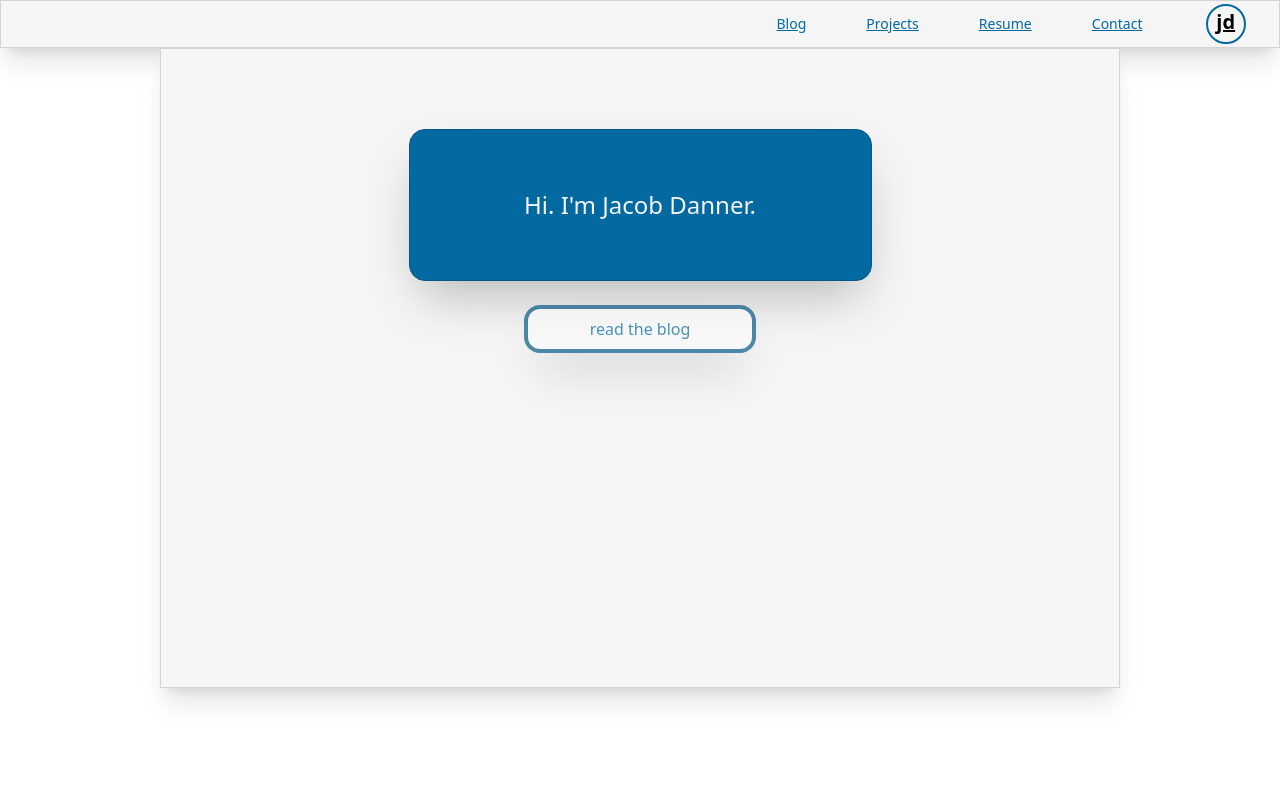
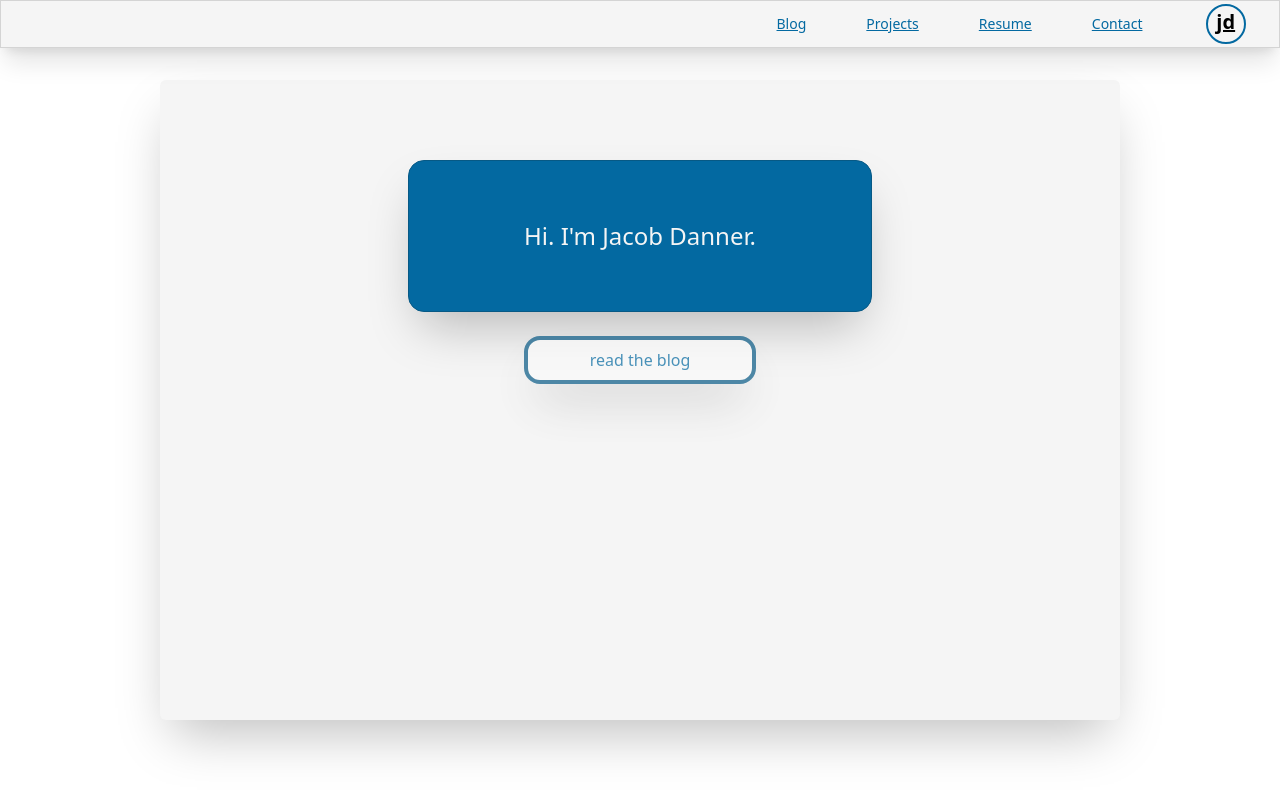
Before and after one commit to jacob-danner/jacobdanner.dev, a React (Vite) app: page / in a window 1280 px wide. Shown: the top 794 px of the page. Built offline with nearby package versions, Linux system fonts and the light colour scheme; no server answers.

Commit message:
styling changes all around, especially on AllBlogs

```diff
--- a/src/Navbar.tsx
+++ b/src/Navbar.tsx
@@ -2,7 +2,7 @@ import { Link } from "react-router-dom"
 
 export const Navbar = () => {
     return(
-      <nav className="flex justify-end w-full h-12 bg-neutral-100 border border-neutral-300 shadow-xl">
+      <nav className="flex justify-end w-full h-12 bg-neutral-100 border border-neutral-300 shadow-xl absolute">
         <div className="flex w-full lg:w-5/12 md:w-2/3 sm:w-full  justify-center items-center h-full">
 
           <ul className="text-sm flex w-full justify-around items-center h-full underline text-sky-700">
--- a/src/Pages/About.tsx
+++ b/src/Pages/About.tsx
@@ -1,11 +1,9 @@
 import { AnimatedTyping } from "./About/AnimatedTyping"
-import { getBlogs } from "../ContentfulUtils/apiClient"
 import { Link } from "react-router-dom"
 
 export const About = () => {
-    getBlogs()
     return(
-      <div id="wrapper" className="h-4/5 w-9/12 mx-auto p-4 bg-neutral-100 border border-neutral-300 shadow-xl">
+      <div id="wrapper" className="h-4/5 w-9/12 mx-auto mt-20 p-4 bg-neutral-100 shadow-2xl rounded-md">
         <div id="box" className="text-2xl text-neutral-100 bg-sky-700 border border-sky-800 w-6/12 h-1/4 mx-auto mt-16 rounded-2xl shadow-2xl flex items-center justify-center">
           <AnimatedTyping />
         </div>
--- a/src/Pages/AllBlogs.tsx
+++ b/src/Pages/AllBlogs.tsx
@@ -26,8 +26,13 @@ const AllBlogs: React.FC = () => {
 
   return (
     <>
-      <div id="main-wrapper" className="w-9/12 h-full mx-auto mb-4 p-4 bg-neutral-100 border border-neutral-300 shadow-xl flex-col">
-        <select className="border border-sky-700"
+      <div id="main-wrapper" className="mt-20 mb-10 w-9/12 mx-auto p-4 bg-neutral-100 shadow-xl flex flex-col items-center rounded-md">
+
+
+        <div id="blog-wrapper" className="flex-col justify-center items-center w-full lg:w-5/12 md:w-2/3 sm:w-full mb-10">
+
+          <div id="select-wrapper" className="flex justify-end">
+            <select className="bg-white rounded-md text-center text-sm h-8 w-1/2 shadow-xl focus:ring ring-sky-700 outline-none "
               onChange={e => setFilterWord(e.currentTarget.value)}>
               {CATEGORIES.map((cat: string, index: number) =>(
                 <option key={index} value={cat}>
@@ -35,8 +40,7 @@ const AllBlogs: React.FC = () => {
               </option>
               ))}
             </select>
-
-        <div id="blog-wrapper" className="grid grid-cols-3 gap-3">
+          </div>
 
           {filtered!.map(el => {
             return <BlogCard title={el.fields.title} date={el.fields.date} slug={el.fields.slug} key={el.fields.slug} />
--- a/src/Pages/AllBlogs/BlogCard.tsx
+++ b/src/Pages/AllBlogs/BlogCard.tsx
@@ -8,20 +8,12 @@ interface BlogCardProps {
 
 const BlogCard: React.FC<BlogCardProps> = ({ title, date, slug }) => {
     return (
-        // <div id={slug} className="bg-neutral-100 border border-sky-700 w-2/3 mx-auto my-2 p-4 rounded-xl shadow-xl hover:shadow-2xl">
-        //     <h1 className="text-lg font-bold">{title}</h1>
-        //     <div className="flex justify-between items-center">
-        //         <p className="text-xs">{date}</p>
-        //         <Link to={`/blog/${slug}`} className="text-blue-500 underline">read</Link>
-        //     </div>
-        // </div>
-
-        <div id={`outer-${slug}`} className="bg-neutral-700 h-36 max-h-36 rounded-lg shadow-xl hover:shadow-2xl flex-col">
-            <div id="top" className="h-5/6 p-2">
-                <h1>{title}</h1>
-                <Link to={`/blog/${slug}`} className="text-blue-500 underline">read</Link>
+        <div id={slug} className="bg-white w-full my-4 p-4 rounded-lg shadow-xl hover:shadow-2xl">
+            <h1 className="text-lg font-bold">{title}</h1>
+            <div className="flex justify-between items-center">
+                <p className="text-xs">{date}</p>
+                <Link to={`/blog/${slug}`} className="text-sky-700 underline">read</Link>
             </div>
-            <div id="other" className=" bg-blue-500 h-1/6 rounded-b-lg flex px-3 justify-end text-sm">{date}</div>
         </div>
     );
 }
--- a/src/index.css
+++ b/src/index.css
@@ -1,9 +1,11 @@
 html, body, #root {
   height: 100%;
+  min-height: 100%;
+  max-height: 100%;
   width: 100%;
-  position: absolute;
   margin: 0;
   padding: 0;
+  overflow-y: auto;
 }
 
 #root {
@@ -14,7 +16,3 @@ html, body, #root {
 @tailwind base;
 @tailwind components;
 @tailwind utilities;
-
-body {
-  /* @apply bg-neutral-800 */
-}
```
Lines whose indentation alone changed are shown as unchanged.
